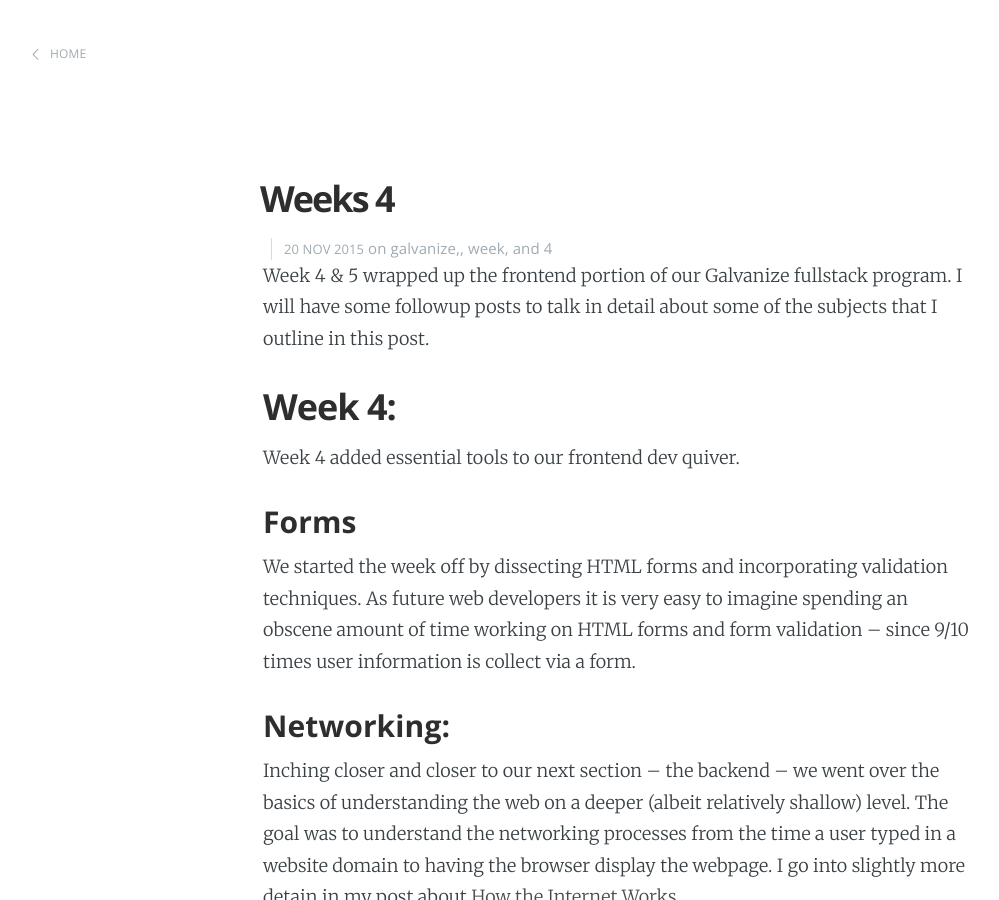
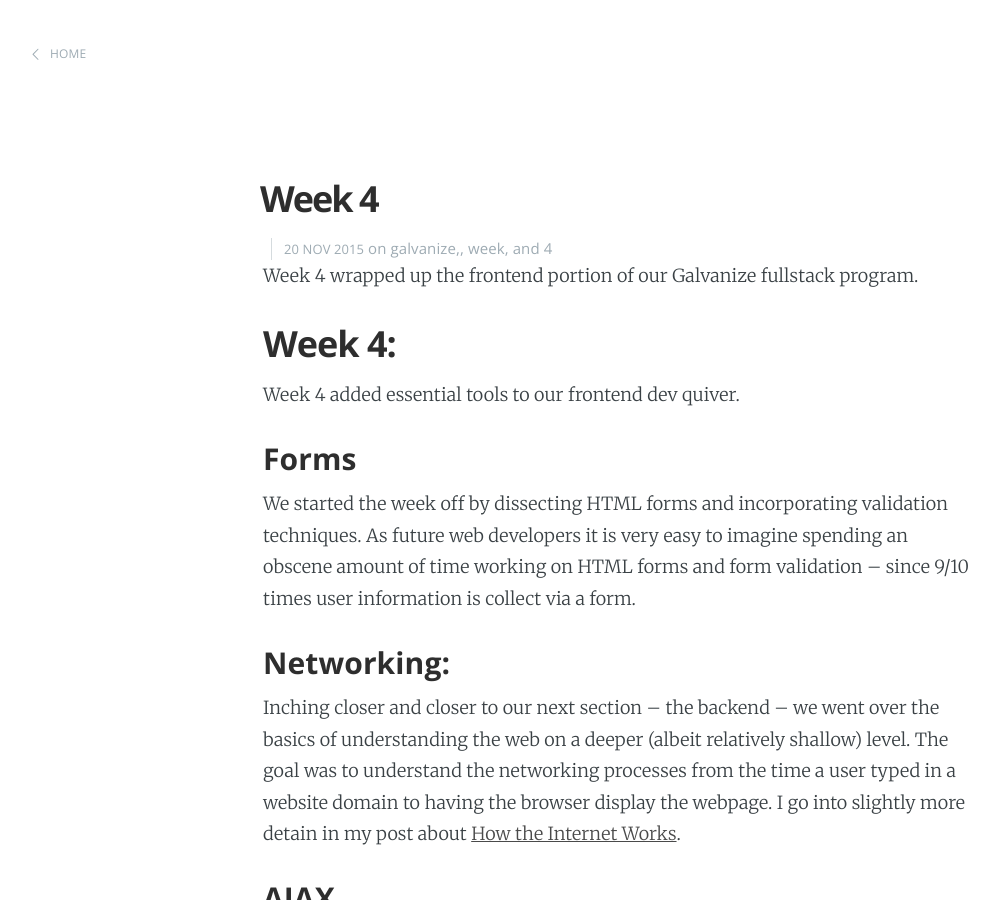
Before and after one commit to bluesyeti/bluesyeti.github.io, a Jekyll site: the page built from _posts/2015-11-20-week-four.md, in a window 1280 px wide and 900 px high. Shown: the whole window, without its empty margins (22-1021 px from the left). Built offline with Jekyll 4.4.1, drawn with Linux system fonts in a browser that asks for light colours; Markdown is read by kramdown in place of the engine named in the settings.

Commit message:
took s out of the title and took out week 5 from opening

```diff
--- a/_posts/2015-11-20-week-four.md
+++ b/_posts/2015-11-20-week-four.md
@@ -1,10 +1,10 @@
 ---
 layout: post
-title:  "Weeks 4"
+title:  "Week 4"
 date:   2015-11-20 18:00:00
 categories: galvanize, week 4
 ---
-Week 4 & 5 wrapped up the frontend portion of our Galvanize fullstack program. I will have some followup posts to talk in detail about some of the subjects that I outline in this post.
+Week 4 wrapped up the frontend portion of our Galvanize fullstack program.
 
 ##Week 4:
 Week 4 added essential tools to our frontend dev quiver.
```
